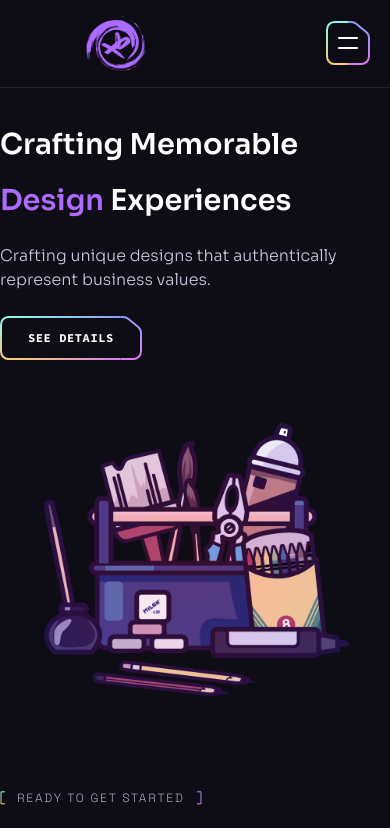
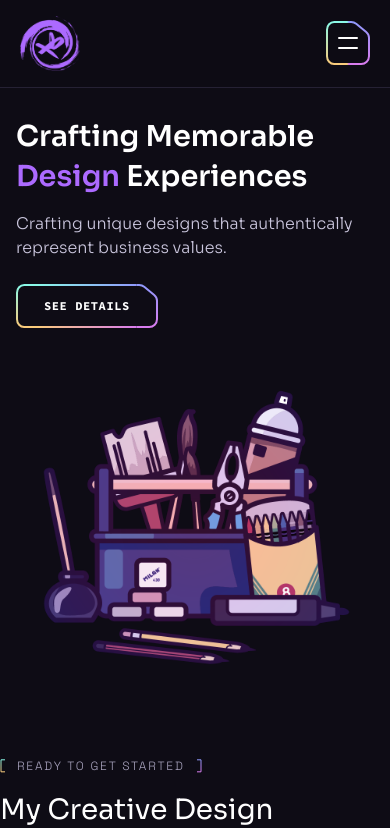
Before and after one commit to wang77289271/my_portfolio, a React (Vite) app: page /designs in a window 390 px wide. Shown: the top 828 px of the page. Built offline with nearby package versions, Linux system fonts and the light colour scheme.

Commit message:
add margin for sm device

```diff
--- a/src/components/DesignDemos.jsx
+++ b/src/components/DesignDemos.jsx
@@ -10,6 +10,7 @@
         <Heading
           tag='Ready to get started'
           title='My Creative Design Section'
+          className='mx-4 md:mx-0'
         />
         {designWebsites.map((item, index) => (
           <div
--- a/src/components/DesignHeader.jsx
+++ b/src/components/DesignHeader.jsx
@@ -7,8 +7,8 @@
     <Section id='desginHero'>
       <div className='flex flex-col lg:flex-row items-center'>
         <div className='flex flex-1 flex-col items-start z-3 md:ml-12 md:mr-12 lg:ml-16'>
-          <div className='ml-0 lg:ml-12'>
-            <h2 className='w-full lg:w-[80%] mb-4 text-[1.8rem] md:text-[2.25rem] lg:text-[2.5rem] font-bold leading-[3.5rem]'>
+          <div className='ml-4 mr-4 lg:ml-12'>
+            <h2 className='w-full lg:w-[80%] mb-4 text-[1.8rem] md:text-[2.25rem] lg:text-[2.5rem] font-bold leading-10 md:leading-[3.5rem]'>
               Crafting&nbsp;Memorable{' '}
               <span className='text-[#AC6AFF]'>Design</span>&nbsp;Experiences
             </h2>
--- a/src/components/Navbar.jsx
+++ b/src/components/Navbar.jsx
@@ -36,7 +36,7 @@
       <div className='flex items-center px-5 lg:px-7.5 xl:px-10 max-lg:py-4'>
         <Link className='block w-[12rem] xl:mr-8' to='/'>
           <img
-            className='mx-auto'
+            className='sm:mx-auto'
             src={logo_name_2}
             width={60}
             height={40}
--- a/src/components/ProjectHeader.jsx
+++ b/src/components/ProjectHeader.jsx
@@ -7,7 +7,7 @@
     <Section id='projectHero'>
       <div className='flex flex-col lg:flex-row items-center'>
         <div className='flex flex-1 flex-col items-start z-3 md:ml-12 md:mr-12 lg:ml-16'>
-          <div className='ml-0 lg:ml-12'>
+          <div className='ml-4 mr-4 lg:ml-12'>
             <h2 className='w-full lg:w-[80%] mb-4 text-[1.8rem] md:text-[2.25rem] lg:text-[2.5rem] font-bold leading-[3.5rem]'>
               <span style={gradientStyle}>{project.title}</span>
             </h2>
```
